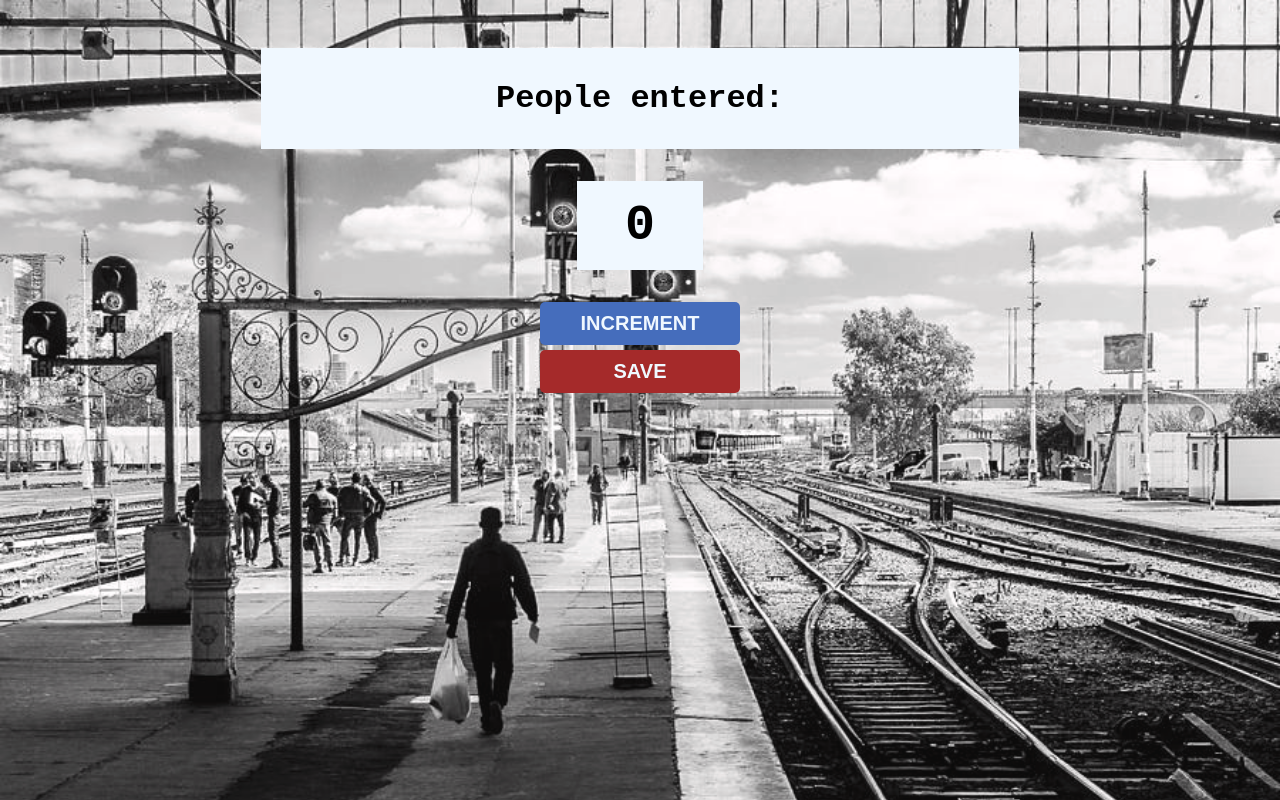
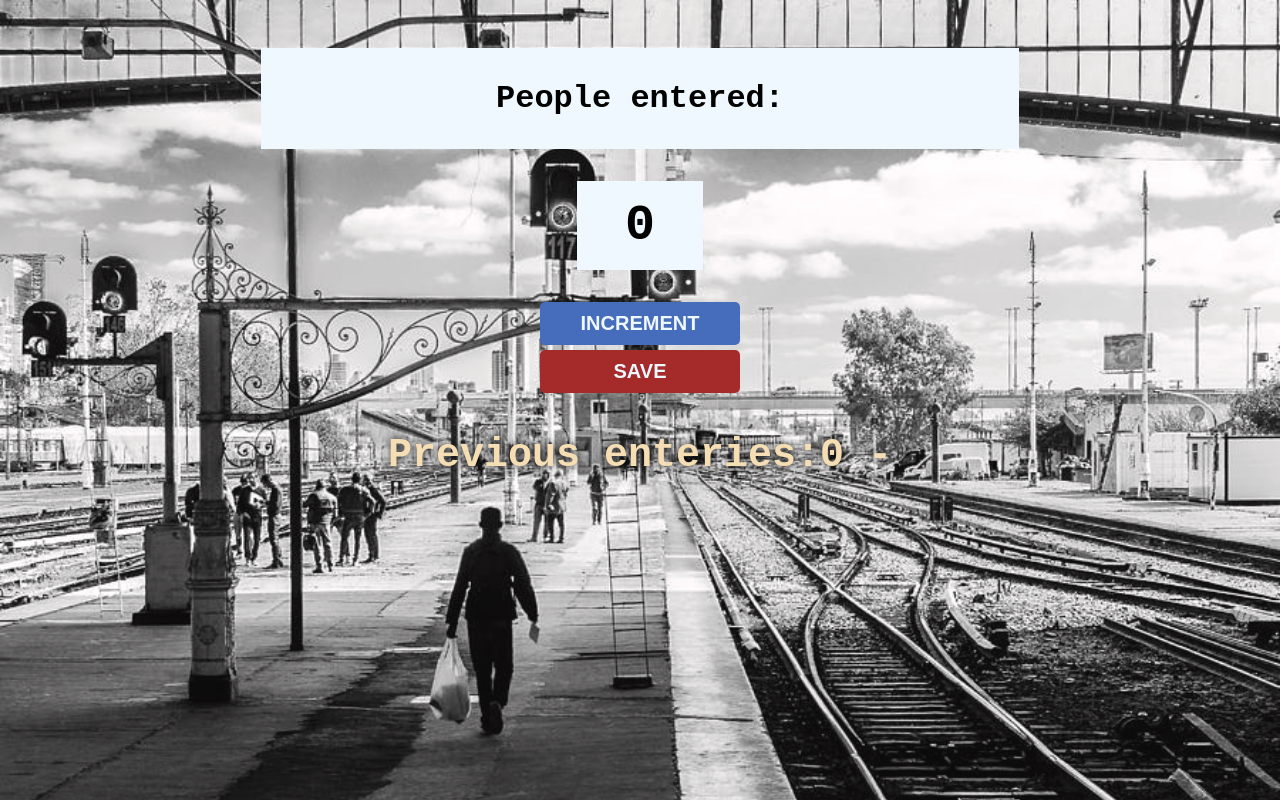
Before and after one commit to samirahekmati/Passenger-counter-app, a plain HTML site: page index.html in a window 1280 px wide. Both pictures are taken after a click on the button "SAVE". Drawn offline with Linux system fonts and the light colour scheme.

Commit message:
save element added

```diff
--- a/index.html
+++ b/index.html
@@ -12,7 +12,8 @@
     <h2 id="count-el">0</h2>
     <button id="increment-btn" onclick="increment()">INCREMENT</button>
     <button id="save-btn" onclick="save()">SAVE</button>
+    <p id="save-el">Previous enteries:</p>
+    <script src="script.js"></script>
 
-    <script src="script.js"></script>
 </body>
 </html>
--- a/script.js
+++ b/script.js
@@ -5,9 +5,13 @@ console.log(countEl);
 
 let count = 0; //initializer
 function increment(){
-    count = count +1;
+    count +=1;
     countEl.innerText = count;
 }
+let saveEl = document.getElementById("save-el");
 function save(){
-    console.log(count)
+    let countStr = count +" - ";
+    saveEl.textContent += countStr //innerText does not work very well here, so better we use textContent instead
+    countEl.textContent = 0 //set the number of passengers to 0 every time i press save
+    count = 0;
 }
--- a/style.css
+++ b/style.css
@@ -36,3 +36,10 @@ button{
     margin: 0.3rem auto;
     background-color: brown;
 }
+
+#save-el {
+    text-shadow: 0 0 10px black;
+    font-size: 40px;
+    color: wheat;
+    font-weight: bold;
+}
```
